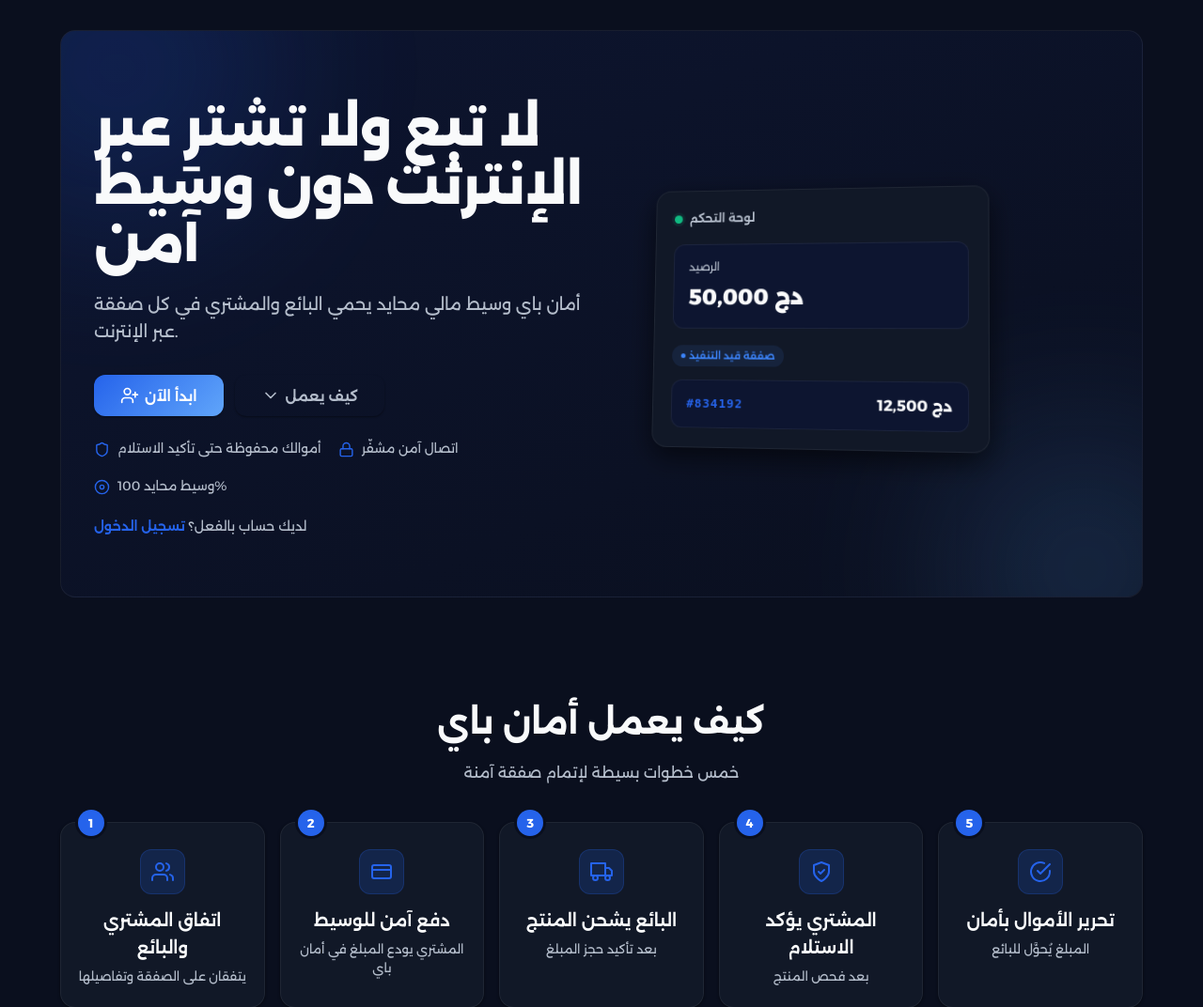
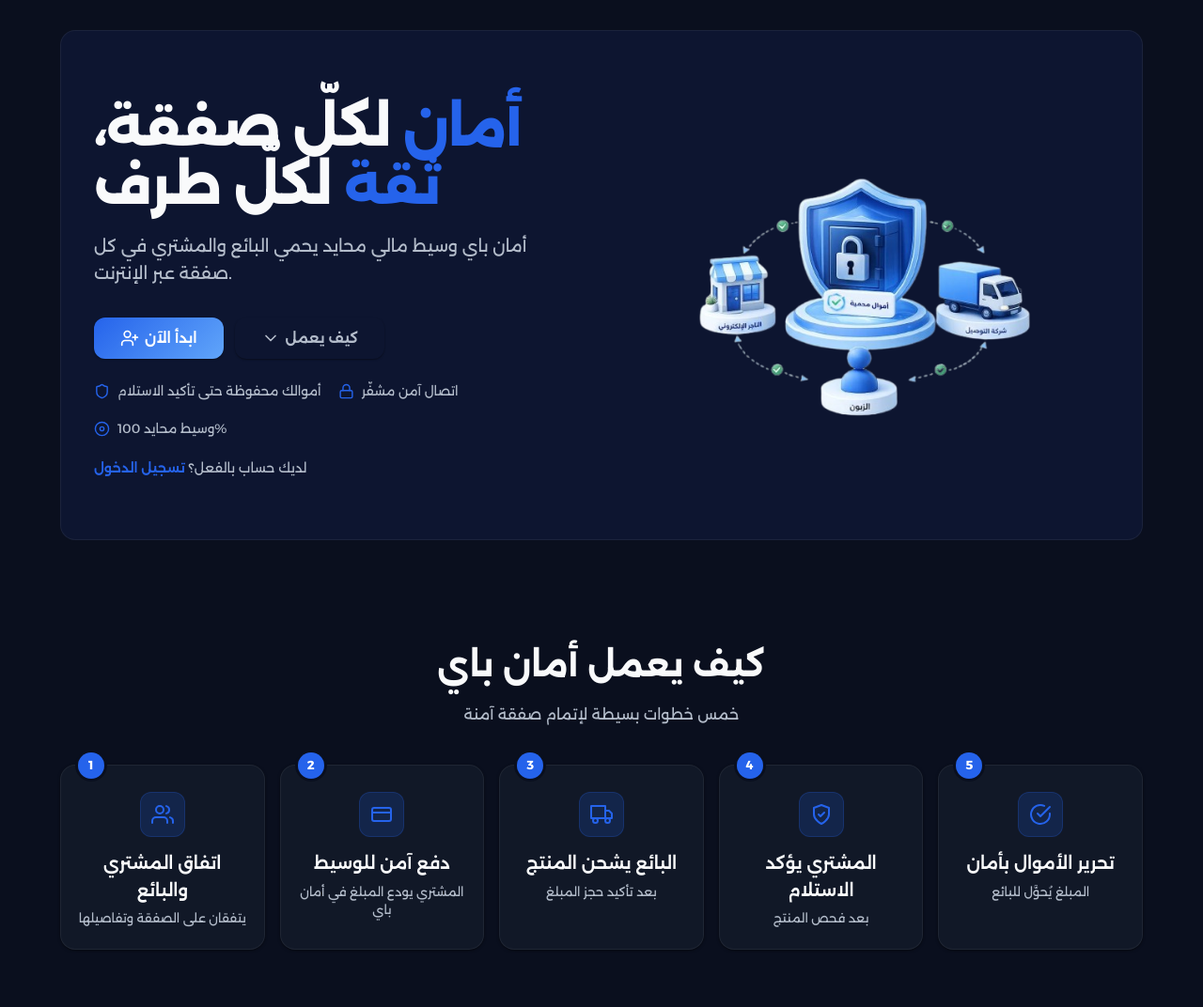
Before and after one commit to raouf-coder-dev/amanpay, a Django app: page / in a window 1280 px wide. Shown: the part 56-1128 px from the top of the page at 94% size. Run offline with Django 5.2, Linux system fonts and the light colour scheme.

Commit message:
Hero: تحديث العنوان إلى 'أمان لكلّ صفقة، ثقة لكلّ طرف'

```diff
--- a/static/css/design-system.css
+++ b/static/css/design-system.css
@@ -1102,38 +1102,15 @@ html[dir="rtl"] .form-select {
    كل الألوان من المتغيرات، يدعم RTL والوضعين.
    =================================================================== */
 
-/* Hero */
+/* Hero — خلفية بسيطة من متغيّرات النظام، بدون gradients ملوّنة أو بقع إضاءة */
 .landing-hero {
   position: relative;
   padding: 72px 24px 64px;
   margin-bottom: 24px;
-  background: linear-gradient(155deg, var(--bg-secondary) 0%, var(--bg-primary) 100%);
+  background: var(--bg-secondary);
   border: 1px solid var(--border);
   border-radius: var(--radius-lg);
   overflow: hidden;
-}
-/* بقع إضاءة خفيفة — من المتغيرات، تعمل في الوضعين */
-.landing-hero::before,
-.landing-hero::after {
-  content: '';
-  position: absolute;
-  border-radius: 50%;
-  pointer-events: none;
-  filter: blur(90px);
-  opacity: 0.45;
-  z-index: 0;
-}
-.landing-hero::before {
-  width: 340px; height: 340px;
-  top: -130px;
-  inset-inline-start: -110px;
-  background: color-mix(in srgb, var(--blue-primary) 40%, transparent);
-}
-.landing-hero::after {
-  width: 300px; height: 300px;
-  bottom: -120px;
-  inset-inline-end: -90px;
-  background: color-mix(in srgb, var(--accent-secondary) 38%, transparent);
 }
 
 /* تخطيط عمودين على الشاشات الكبيرة */
@@ -1160,6 +1137,10 @@ html[dir="rtl"] .form-select {
   letter-spacing: -0.02em;
   margin-bottom: 20px;
 }
+/* الكلمات المميّزة داخل عنوان Hero — تظهر بلون التركيز الأزرق في الوضعين */
+.hero-title-accent {
+  color: var(--blue-primary);
+}
 .hero-sub {
   font-size: 18px;
   color: var(--text-secondary);
@@ -1196,80 +1177,39 @@ html[dir="rtl"] .form-select {
   color: var(--blue-primary);
 }
 
-/* بطاقة لوحة التحكم العائمة — CSS فقط */
-.hero-mockup {
+/* حاوية صورة Hero ثلاثية الأبعاد — شفافة بالكامل، لا خلفية ولا حواف ولا ظلال */
+.hero-image-container {
   position: relative;
   z-index: 1;
   width: 100%;
-  max-width: 360px;
+  max-width: 600px;
   margin: 0 auto;
-  padding: 20px;
-  background: var(--bg-card);
-  border: 1px solid var(--border);
-  border-radius: var(--radius-lg);
-  box-shadow: var(--shadow-md);
-}
-.mockup-head {
-  display: flex;
-  align-items: center;
-  gap: 8px;
-  margin-bottom: 18px;
-}
-.mockup-dot {
-  width: 9px; height: 9px;
-  border-radius: 50%;
-  background: var(--green);
-  box-shadow: 0 0 0 3px var(--green-bg);
-}
-.mockup-label {
-  font-size: 0.8rem;
-  font-weight: 600;
-  color: var(--text-secondary);
-}
-.mockup-balance {
-  padding: 14px 16px;
-  margin-bottom: 14px;
-  background: var(--bg-secondary);
-  border: 1px solid var(--border);
-  border-radius: var(--radius-md);
-}
-.mockup-balance-label {
+  display: flex;
+  align-items: center;
+  justify-content: center;
+  background: transparent;
+  border: none;
+  box-shadow: none;
+  padding: 0;
+}
+
+.hero-3d-image {
+  width: 100%;
+  height: auto;
+  max-width: 600px;
   display: block;
-  font-size: 0.75rem;
-  color: var(--text-secondary);
-  margin-bottom: 4px;
-}
-.mockup-balance-value {
-  font-size: 1.5rem;
-  font-weight: 800;
-  color: var(--text-primary);
-}
-.mockup-status {
-  margin-bottom: 14px;
-}
-.mockup-tx {
-  display: flex;
-  align-items: center;
-  justify-content: space-between;
-  padding: 12px 16px;
-  background: var(--bg-secondary);
-  border: 1px solid var(--border);
-  border-radius: var(--radius-md);
-}
-.mockup-tx-code {
-  font-family: monospace;
-  font-weight: 700;
-  letter-spacing: .08em;
-  color: var(--blue-primary);
-}
-.mockup-tx-amount {
-  font-weight: 700;
-  color: var(--text-primary);
+  /* صورة PNG شفّافة — تظهر كما هي في الوضعين بدون أي filter */
+  animation: heroFloat 6s ease-in-out infinite;
+}
+
+@keyframes heroFloat {
+  0%, 100% { transform: translateY(0px); }
+  50%      { transform: translateY(-12px); }
 }
 
 @media (min-width: 900px) {
   .hero-grid {
-    grid-template-columns: 1.05fr 0.95fr;
+    grid-template-columns: 1fr 1fr;
     gap: 48px;
   }
   .hero-content {
@@ -1279,10 +1219,8 @@ html[dir="rtl"] .form-select {
   .hero-sub { margin-inline: 0; }
   .hero-actions,
   .hero-trust { justify-content: flex-start; }
-  .hero-mockup {
+  .hero-image-container {
     margin: 0;
-    transform: perspective(1000px) rotateY(-8deg) rotateX(4deg);
-    transform-style: preserve-3d;
   }
 }
 
@@ -1547,16 +1485,28 @@ html[dir="rtl"] .form-select {
 
 /* ≤899px — يطابق نقطة الفصل المعتمدة للـHero (.hero-grid يصبح عموداً واحداً) */
 @media (max-width: 899px) {
-  /* تعطيل الـ3D transform لبطاقة الـmockup على الموبايل (احتياط — مطبَّق فقط ≥900px أصلاً) */
-  .hero-mockup {
-    transform: none !important;
-    max-width: 100%;
-    margin: 0 auto;
-  }
-
-  /* ضمان عمود واحد للـHero — قد تكون قاعدة تفصيلية مطلوبة لو تجاوز عنصر داخلي */
+  /* ضمان عمود واحد للـHero */
   .hero-grid {
     grid-template-columns: 1fr;
+  }
+
+  /* تصغير صورة Hero على الموبايل + إبعادها قليلاً عن النصّ */
+  .hero-image-container {
+    max-width: 400px;
+    margin-top: 40px;
+  }
+  .hero-3d-image {
+    max-width: 400px;
+  }
+}
+
+/* ≤480px — هواتف صغيرة جداً: تقليص الصورة أكثر */
+@media (max-width: 480px) {
+  .hero-image-container {
+    max-width: 320px;
+  }
+  .hero-3d-image {
+    max-width: 320px;
   }
 }
 
--- a/templates/accounts/landing.html
+++ b/templates/accounts/landing.html
@@ -1,5 +1,6 @@
 {% extends "base.html" %}
 {% load i18n %}
+{% load static %}
 
 {% block title %}AmanPay — {% trans "وسيط مالي آمن للتجارة الإلكترونية" %}{% endblock %}
 
@@ -9,7 +10,7 @@
 <section class="landing-hero">
   <div class="hero-grid">
     <div class="hero-content">
-      <h1 class="hero-title">{% trans "لا تبِع ولا تشترِ عبر الإنترنت دون وسيط آمن" %}</h1>
+      <h1 class="hero-title">{% blocktrans %}<span class="hero-title-accent">أمان</span> لكلّ صفقة، <span class="hero-title-accent">ثقة</span> لكلّ طرف{% endblocktrans %}</h1>
       <p class="hero-sub">{% trans "أمان باي وسيط مالي محايد يحمي البائع والمشتري في كل صفقة عبر الإنترنت." %}</p>
       <div class="hero-actions">
         <a href="{% url 'accounts:register' %}" class="btn btn-primary btn-lg">
@@ -43,23 +44,12 @@
       </p>
     </div>
 
-    <!-- بطاقة لوحة تحكم وهمية — عرض بصري فقط -->
-    <div class="hero-mockup" aria-hidden="true">
-      <div class="mockup-head">
-        <span class="mockup-dot"></span>
-        <span class="mockup-label">{% trans "لوحة التحكم" %}</span>
-      </div>
-      <div class="mockup-balance">
-        <span class="mockup-balance-label">{% trans "الرصيد" %}</span>
-        <span class="mockup-balance-value">50,000 {% trans "دج" %}</span>
-      </div>
-      <div class="mockup-status">
-        <span class="badge badge-funded">{% trans "صفقة قيد التنفيذ" %}</span>
-      </div>
-      <div class="mockup-tx">
-        <span class="mockup-tx-code">#834192</span>
-        <span class="mockup-tx-amount">12,500 {% trans "دج" %}</span>
-      </div>
+    <!-- صورة Hero ثلاثية الأبعاد — درع + متجر + توصيل + زبون -->
+    <div class="hero-image-container">
+      <img src="{% static 'images/hero-3d.png' %}"
+           alt="{% trans 'AmanPay - منصة الوساطة المالية' %}"
+           class="hero-3d-image"
+           loading="eager">
     </div>
   </div>
 </section>
```
Also changed, not shown: locale/fr/LC_MESSAGES/django.po, static/images/hero-3d.png (added), 1 other file.
